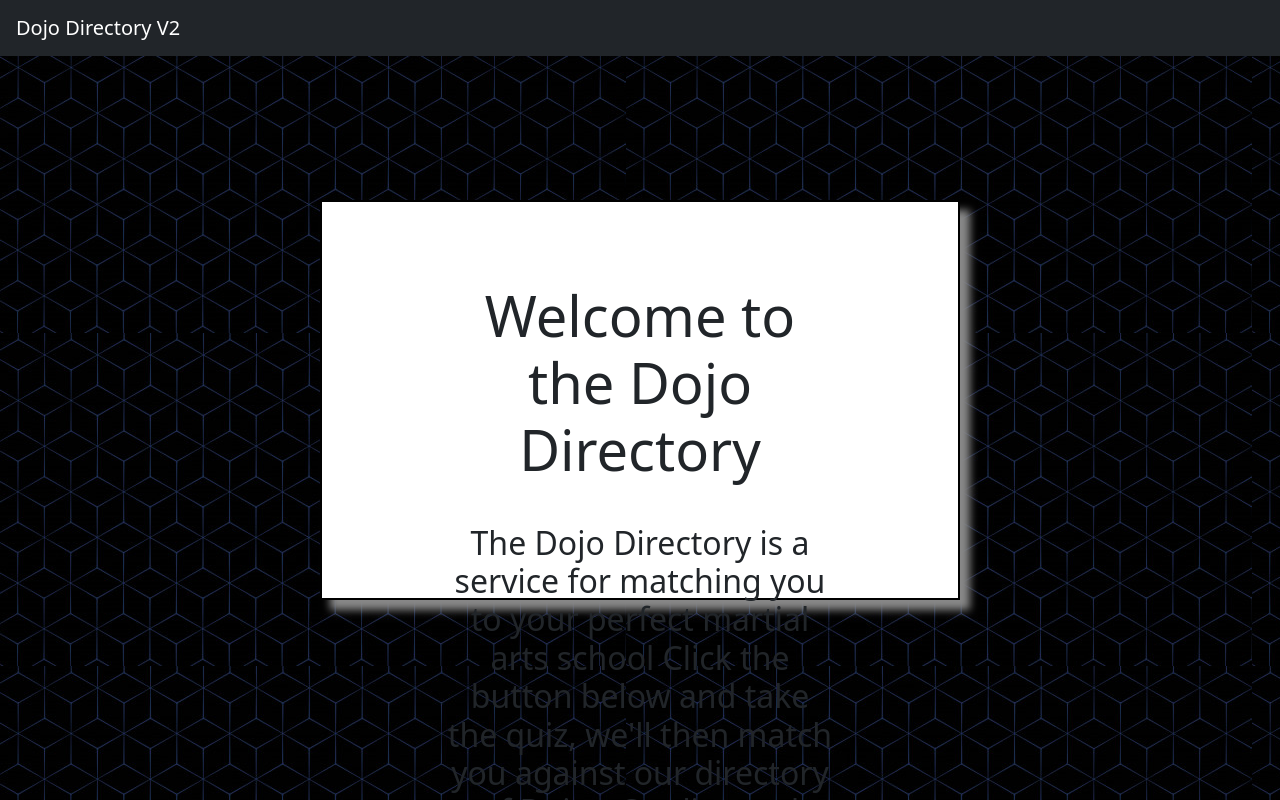
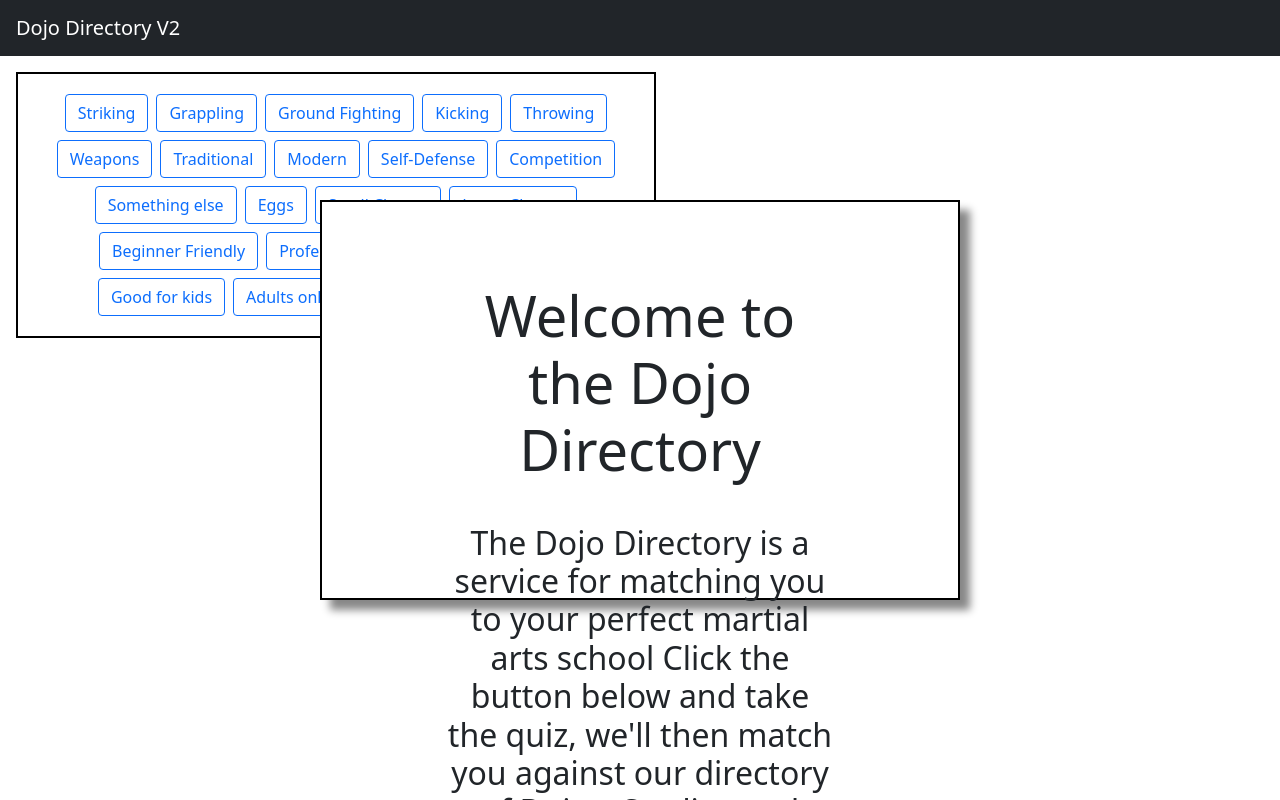
Before and after one commit to Jesse963/Dojo_Directory_React, a React (Create React App) app in the folder client/: page / in a window 1280 px wide. Shown: the top 800 px of the page. Built offline with nearby package versions, Linux system fonts and the light colour scheme; no server answers.

Commit message:
tag container etc

```diff
--- a/client/src/App.js
+++ b/client/src/App.js
@@ -5,7 +5,7 @@ import SummaryCardContainer from "./components/summaryCardContainer/summaryCardC
 import NavBar from "./components/navbar/navbar";
 import SchoolPageRoot from "./components/SchoolPage/SchoolPageRoot";
 import StartPage from "./components/StartPage/StartPage";
-
+import TagContainer from "./components/Tagging/TagContainer";
 function listAllSchools(schools) {
   console.log(schools.schools);
   ReactDOM.render(
@@ -17,45 +17,15 @@ function listAllSchools(schools) {
   );
 }
 
-const testDojos = [
-  {
-    _id: "606e38e7726a66549c3f732c",
-    description:
-      "Lorem ipsum dolor sit amet, consectetur adipiscing elit, sed do eiusmod tempor incididunt ut labore et dolore magna aliqua. Ut enim ad minim veniam, quis nostrud exercitation ullamco laboris nisi ut aliquip ex ea commodo consequat. Duis aute irure dolor in reprehenderit in voluptate velit esse cillum dolore eu fugiat nulla pariatur. Excepteur sint occaecat cupidatat non proident, sunt in culpa qui officia deserunt mollit anim id est laborum.",
-    name: "Mushin Goju Ryu Karate Academy",
-    sensei: "Jesse Jenkins",
-    address: "106 Links Ave Concord",
-    postcode: "2137",
-    state: "NSW",
-    email: "jesse-jenkins@hotmail.com",
-    password: "$2b$10$t/iHo4eToTulRrPAVALu1ugjJH.bRua.fzoZ5RB2EiXmSq0laWSfq",
-  },
-
-  {
-    _id: "606e38e7726a66549c3f732c",
-    description:
-      "Lorem ipsum dolor sit amet, consectetur adipiscing elit, sed do eiusmod tempor incididunt ut labore et dolore magna aliqua. Ut enim ad minim veniam, quis nostrud exercitation ullamco laboris nisi ut aliquip ex ea commodo consequat. Duis aute irure dolor in reprehenderit in voluptate velit esse cillum dolore eu fugiat nulla pariatur. Excepteur sint occaecat cupidatat non proident, sunt in culpa qui officia deserunt mollit anim id est laborum.",
-    name: "Roubas Goju Ryu Karate Academy",
-    sensei: "Jesse Jenkins",
-    address: "106 Links Ave Concord",
-    postcode: "2137",
-    state: "NSW",
-    email: "jesse-jenkins@hotmail.com",
-    password: "$2b$10$t/iHo4eToTulRrPAVALu1ugjJH.bRua.fzoZ5RB2EiXmSq0laWSfq",
-  },
-];
-
 function App() {
-  // const schools = await getSchools();
-  // console.log(schools);
-
   return (
     <React.Fragment>
       <NavBar />
 
       <StartPage listAllSchools={listAllSchools} />
-      {/* <SchoolPageRoot /> */}
+      {/* <SchoolPag5eRoot /> */}
       {/* <SummaryCardContainer schools={testDojos} /> */}
+      <TagContainer />
     </React.Fragment>
   );
 }
--- a/client/src/components/SchoolPage/ImageGallery/ImageGallery.jsx
+++ b/client/src/components/SchoolPage/ImageGallery/ImageGallery.jsx
@@ -9,7 +9,7 @@ class ImageGallery extends React.Component {
     return (
       <div id="imageGalleryRoot">
         {emptyArray.map((element, i) => {
-          return <SingleImageContainer />;
+          return <SingleImageContainer key={i} />;
         })}
       </div>
     );
--- a/client/src/components/SchoolPage/SchoolReviews/ReviewContainer.jsx
+++ b/client/src/components/SchoolPage/SchoolReviews/ReviewContainer.jsx
@@ -38,7 +38,7 @@ class ReviewContainer extends React.Component {
         <div id="reviewContent">{/* {this.state.reviews.mas */}</div>
         {this.state.reviews.map((review, i) => {
           console.log(review || "");
-          return <ReviewElement review={review} id={i} />;
+          return <ReviewElement review={review} key={i} />;
         })}
         <button
           className="btn btn-primary"
--- a/client/src/components/SchoolPage/SchoolReviews/ReviewElement.jsx
+++ b/client/src/components/SchoolPage/SchoolReviews/ReviewElement.jsx
@@ -25,7 +25,6 @@ class ReviewElement extends React.Component {
       this.props.review;
     return (
       <div id="reviewRoot">
-        <p id="reviewContent">{review}</p>
         <div id="reviewFooter">
           <h5 id="author">{first_name + " " + last_name}</h5>
         </div>
@@ -33,6 +32,7 @@ class ReviewElement extends React.Component {
           <h6>(Student)</h6>
           <h6 id="date">{this.formatDate(createdAt)}</h6>
         </div>
+        <p id="reviewContent">{review}</p>
       </div>
     );
   }
--- /dev/null
+++ b/client/src/components/Tagging/IndividualTag.jsx
@@ -0,0 +1,25 @@
+import React, { Component } from "react";
+
+class IndividualTag extends React.Component {
+  clickHandler() {
+    console.log("clicked");
+    const button = document.getElementById("tagButton" + this.props.id);
+    button.classList.toggle("btn-primary");
+    button.classList.toggle("btn-outline-primary");
+    this.props.clickHandler();
+  }
+
+  render() {
+    return (
+      <button
+        id={"tagButton" + this.props.id}
+        className="btn btn-outline-primary m-1"
+        onClick={() => this.clickHandler()}
+      >
+        {this.props.tag}
+      </button>
+    );
+  }
+}
+
+export default IndividualTag;
--- /dev/null
+++ b/client/src/components/Tagging/TagContainer.css
@@ -0,0 +1,7 @@
+#tagsContainer {
+  margin: 2vh;
+  text-align: center;
+  width: 50vw;
+  padding: 2vh;
+  border: 2px black solid;
+}
--- /dev/null
+++ b/client/src/components/Tagging/TagContainer.jsx
@@ -0,0 +1,48 @@
+import React, { Component } from "react";
+import IndividualTag from "./IndividualTag";
+import "./TagContainer.css";
+
+const tags = [
+  "Striking",
+  "Grappling",
+  "Ground Fighting",
+  "Kicking",
+  "Throwing",
+  "Weapons",
+  "Traditional",
+  "Modern",
+  "Self-Defense",
+  "Competition",
+  "Something else",
+  "Eggs",
+  "Small Classes",
+  "Large Classes",
+  "Beginner Friendly",
+  "Professional Fighting",
+  "Full Contact",
+  "Good for kids",
+  "Adults only classes",
+  "Free Trial Available",
+];
+class TagContainer extends React.Component {
+  clickHandler() {
+    console.log("hello");
+  }
+  render() {
+    return (
+      <div id="tagsContainer">
+        {tags.map((tag, i) => {
+          return (
+            <IndividualTag
+              clickHandler={() => this.clickHandler()}
+              id={i}
+              tag={tag}
+            />
+          );
+        })}
+      </div>
+    );
+  }
+}
+
+export default TagContainer;
--- a/client/src/index.css
+++ b/client/src/index.css
@@ -7,8 +7,8 @@ body {
   -moz-osx-font-smoothing: grayscale;
   overflow: hidden;
   background-color: white !important;
-  background-image: url("./backgroundImage.jpg");
-  background-blend-mode: difference;
+  /* background-image: url("./backgroundImage.jpg");
+  background-blend-mode: difference; */
 }
 
 /* width */
```
Also changed, not shown: client/src/components/Tagging/IndividualTag.css (added), 1 other file (tests, documents, lock files or other folders).
